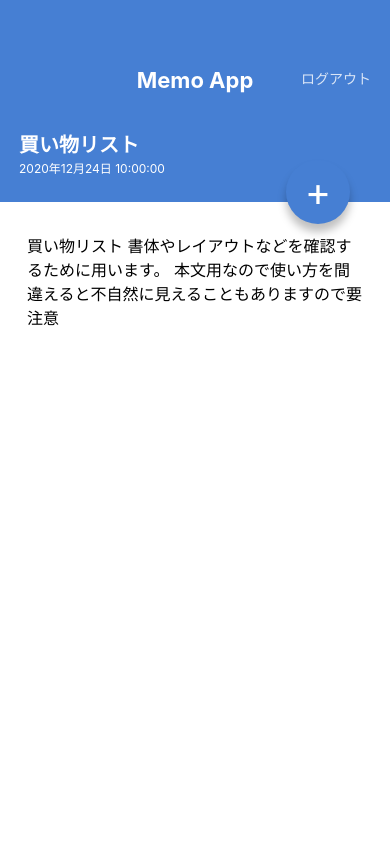
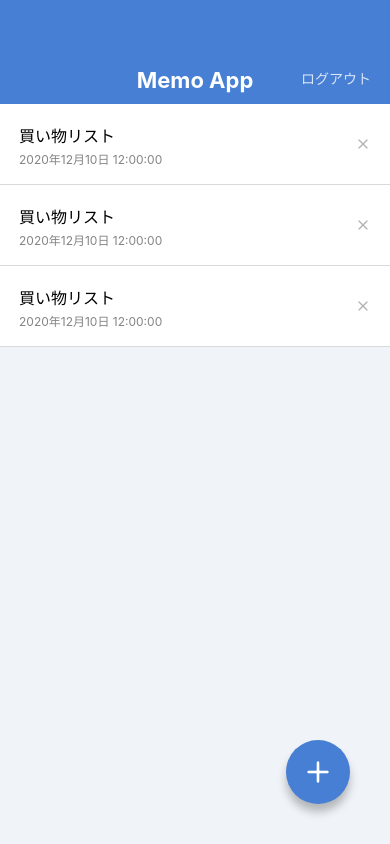
Before and after one commit to dausuke/MemoApp, a React Native app: screen / in a window 390 px wide. Built offline with nearby package versions, Linux system fonts and the light colour scheme.

Commit message:
Install @expo/vector-icons

```diff
--- a/App.jsx
+++ b/App.jsx
@@ -1,8 +1,8 @@
 import React from 'react';
 
 import MemoListScreen from './src/screens/MemoListScreens';
-import MemoDitailScreen from './src/screens/MemoDitailScreens';
+// import MemoDitailScreen from './src/screens/MemoDitailScreens';
 
 export default function App() {
-  return <MemoDitailScreen />;
+  return <MemoListScreen />;
 }
--- a/package.json
+++ b/package.json
@@ -8,6 +8,7 @@
     "eject": "expo eject"
   },
   "dependencies": {
+    "@expo/vector-icons": "^12.0.5",
     "expo": "~42.0.1",
     "expo-status-bar": "~1.0.4",
     "prop-types": "^15.7.2",
--- a/src/components/CircleButton.jsx
+++ b/src/components/CircleButton.jsx
@@ -1,12 +1,14 @@
 import React from 'react';
-import { View, Text, StyleSheet } from 'react-native';
+import { View, StyleSheet } from 'react-native';
 import { string, shape } from 'prop-types';
 
+import { Feather } from '@expo/vector-icons';
+
 const CircleButton = (props) => {
-  const { children, style } = props;
+  const { style, name } = props;
   return (
     <View style={[styles.circleBtton, style]}>
-      <Text style={styles.circleBttonLabel}>{children}</Text>
+      <Feather name={name} size={32} color="white" />
     </View>
   );
 };
@@ -34,8 +36,8 @@
   },
 });
 CircleButton.propTypes = {
-  children: string.isRequired,
   style: shape(),
+  name: string.isRequired,
 };
 CircleButton.defaultProps = {
   style: null,
--- a/src/components/MemoList.jsx
+++ b/src/components/MemoList.jsx
@@ -1,5 +1,7 @@
 import React from 'react';
 import { View, Text, StyleSheet } from 'react-native';
+
+import { Feather } from '@expo/vector-icons';
 
 const MemoList = () => {
   const hoge = 'hoge';
@@ -12,7 +14,7 @@
           <Text style={styles.memoListItemDate}>2020年12月10日 12:00:00</Text>
         </View>
         <View>
-          <Text>X</Text>
+          <Feather name="x" size={16} color="#B0B0B0" />
         </View>
       </View>
 
@@ -22,7 +24,7 @@
           <Text style={styles.memoListItemDate}>2020年12月10日 12:00:00</Text>
         </View>
         <View>
-          <Text>X</Text>
+          <Feather name="x" size={16} color="#B0B0B0" />
         </View>
       </View>
 
@@ -32,7 +34,7 @@
           <Text style={styles.memoListItemDate}>2020年12月10日 12:00:00</Text>
         </View>
         <View>
-          <Text>X</Text>
+          <Feather name="x" size={16} color="#B0B0B0" />
         </View>
       </View>
     </View>
--- a/src/screens/MemoDitailScreens.jsx
+++ b/src/screens/MemoDitailScreens.jsx
@@ -1,10 +1,14 @@
 import React from 'react';
-import { View, ScrollView, Text, StyleSheet } from 'react-native';
+import {
+  View, ScrollView, Text, StyleSheet,
+} from 'react-native';
 
 import AppBar from '../components/AppBar';
 import CircleButton from '../components/CircleButton';
 
 const MemoDitailScreen = () => {
+  const hoge = 'hoge';
+  console.log(hoge);
   return (
     <View style={styles.container}>
       <AppBar />
@@ -19,7 +23,7 @@
           </Text>
         </ScrollView>
       </View>
-      <CircleButton style={{ top: 160, bottom: 'auto' }}>+</CircleButton>
+      <CircleButton style={{ top: 160, bottom: 'auto' }} name="edit-2" />
     </View>
   );
 };
--- a/src/screens/MemoListScreens.jsx
+++ b/src/screens/MemoListScreens.jsx
@@ -6,11 +6,13 @@
 import CircleButton from '../components/CircleButton';
 
 const MemoListScreen = () => {
+  const hoge = 'hoge';
+  console.log(hoge);
   return (
     <View style={styles.container}>
       <AppBar />
       <MemoList />
-      <CircleButton>+</CircleButton>
+      <CircleButton name="plus" />
     </View>
   );
 };
```
Also changed, not shown: 1 other file (tests, documents, lock files or other folders).
